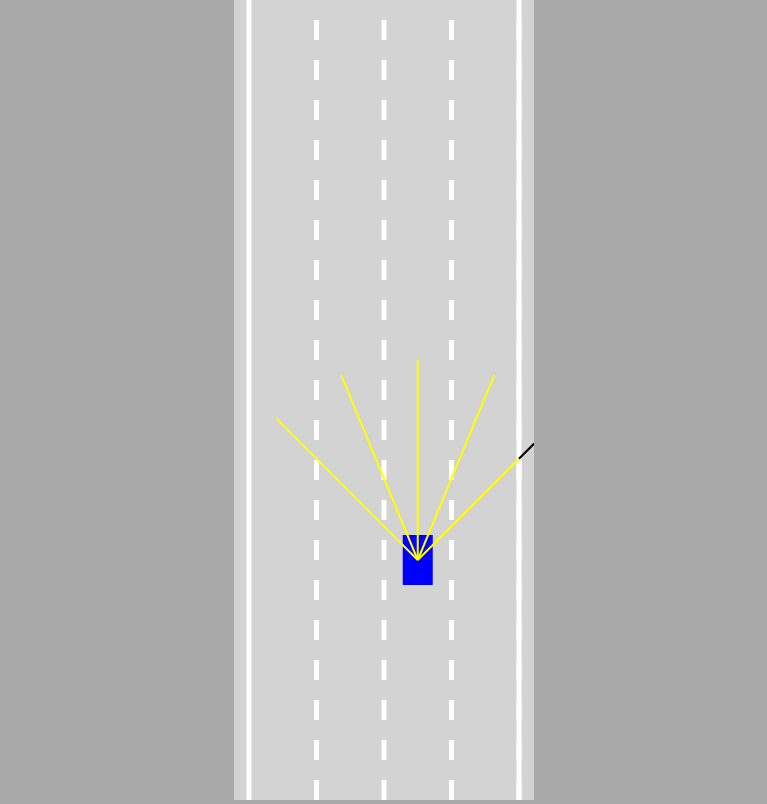
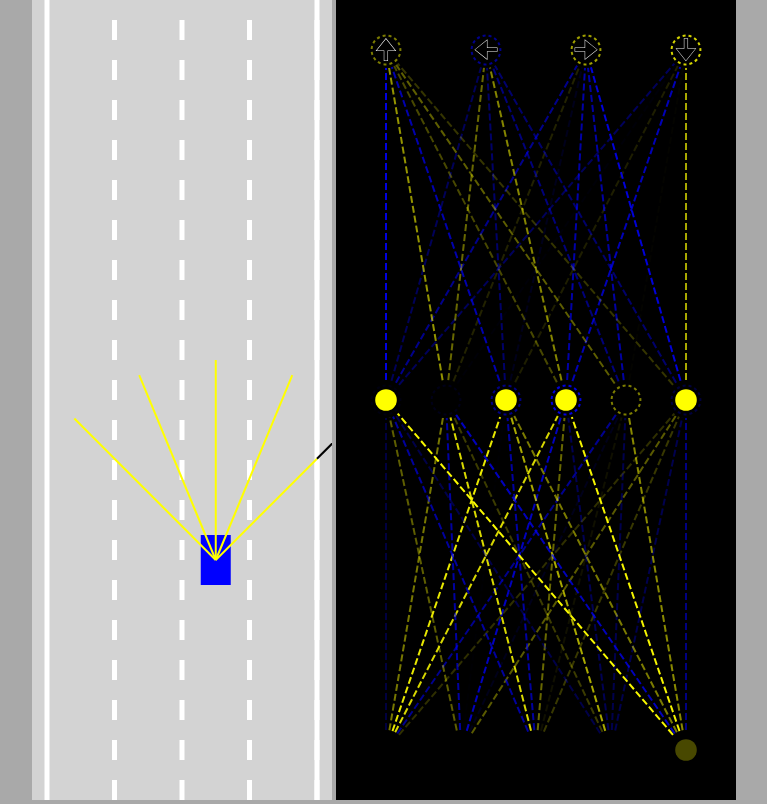
Before and after one commit to carlosmaestro/self-driving-car, a plain HTML site: page index.html in a window 1280 px wide. Shown: the whole page, without its empty margins (256-1023 px from the left). Drawn offline with Linux system fonts and the light colour scheme.

Commit message:
added the network visualizer

```diff
--- a/car.js
+++ b/car.js
@@ -1,9 +1,10 @@
 import Controls from './controls.js';
 import Sensor from './sensor.js';
+import NeuralNetwork from './network.js';
 import { polysIntersect } from './utils.js';
 
 export default class Car {
-  constructor(x, y, width, height, controlType, maxSpeed=3) {
+  constructor(x, y, width, height, controlType, maxSpeed = 3) {
     this.x = x;
     this.y = y;
     this.width = width;
@@ -18,8 +19,13 @@ export default class Car {
     this.angle = 0;
     this.damaged = false;
 
-    if(controlType !='DUMMY'){
+    this.useBrain = controlType == 'AI';
+
+    if (controlType != 'DUMMY') {
       this.sensor = new Sensor(this);
+      this.brain = new NeuralNetwork(
+        [this.sensor.rayCount, 6, 4]
+      );
     }
 
     this.controls = new Controls(controlType);
@@ -33,8 +39,21 @@ export default class Car {
       this.polygon = this.#createPolygon();
       this.damaged = this.#assessDamage(roadBorders, traffic);
     }
-    if(this.sensor){
+    if (this.sensor) {
       this.sensor.update(roadBorders, traffic);
+      const offsets = this.sensor.readings.map(
+        s => s == null ? 0 : 1 - s.offset
+      );
+      const outputs = NeuralNetwork.feedForward(offsets, this.brain);
+
+
+      if (this.useBrain) {
+        this.controls.forward = outputs[0];
+        this.controls.left = outputs[1];
+        this.controls.right = outputs[2];
+        this.controls.reverse = outputs[3];
+      }
+
     }
   }
 
@@ -136,7 +155,7 @@ export default class Car {
     }
     ctx.fill();
 
-    if(this.sensor){
+    if (this.sensor) {
       this.sensor.draw(ctx);
     }
   }
--- a/index.html
+++ b/index.html
@@ -10,7 +10,8 @@
 </head>
 
 <body>
-  <canvas id="mainCanvas"></canvas>
+  <canvas id="carCanvas"></canvas>
+  <canvas id="networkCanvas"></canvas>
   <script type="module" src="main.js"></script>
 </body>
 
--- a/main.js
+++ b/main.js
@@ -1,22 +1,30 @@
 import Car from './car.js';
 import Road from './road.js';
+import Visualizer from './visualizer.js';
 
-const canvas = document.getElementById("mainCanvas");
-canvas.width = 300;
+const carCanvas = document.getElementById("carCanvas");
+carCanvas.width = 300;
 
-const ctx = canvas.getContext("2d");
-const road = new Road(canvas.width / 2, canvas.width * 0.9);
-const car = new Car(road.getLaneCenter(2), 100, 30, 50, 'KEYS');
+const networkCanvas = document.getElementById("networkCanvas");
+networkCanvas.width = 400;
+
+const carCtx = carCanvas.getContext("2d");
+const networkCtx = networkCanvas.getContext("2d");
+
+const road = new Road(carCanvas.width / 2, carCanvas.width * 0.9);
+const car = new Car(road.getLaneCenter(2), 100, 30, 50, 'AI');
+
+window['car'] = car;
 
 const traffic = [
   new Car(road.getLaneCenter(1), -100, 30, 50, 'DUMMY', 2)
 ];
 
-car.draw(ctx);
+car.draw(carCtx);
 
 animate();
 
-function animate() {
+function animate(time) {
 
   for (let i = 0; i < traffic.length; i++) {
     traffic[i].update(road.borders, []);
@@ -24,22 +32,26 @@ function animate() {
 
   car.update(road.borders, traffic);
 
-  canvas.height = window.innerHeight;
+  carCanvas.height = window.innerHeight;
+  networkCanvas.height = window.innerHeight;
 
-  ctx.save();
-  ctx.translate(0, -car.y + canvas.height * 0.7);
+  carCtx.save();
+  carCtx.translate(0, -car.y + carCanvas.height * 0.7);
 
-  road.draw(ctx);
+  road.draw(carCtx);
 
   for (let i = 0; i < traffic.length; i++) {
-    traffic[i].draw(ctx, 'red');
+    traffic[i].draw(carCtx, 'red');
   }
 
-  car.draw(ctx, 'blue');
+  car.draw(carCtx, 'blue');
 
-  ctx.restore();
+  carCtx.restore();
+
+  networkCtx.lineDashOffset = -time / 50;
+  Visualizer.drawNetwork(networkCtx, car.brain);
 
   requestAnimationFrame(animate);
 }
 
-window.appContext = { ctx, road, car };
+window.appContext = { ctx: carCtx, road, car };
--- /dev/null
+++ b/network.js
@@ -0,0 +1,70 @@
+export default class NeuralNetwork {
+  constructor(neuronCounts) {
+    this.levels = [];
+    for (let i = 0; i < neuronCounts.length - 1; i++) {
+      this.levels.push(new Level(neuronCounts[i], neuronCounts[i + 1]))
+    }
+  }
+
+  static feedForward(givenInputs, network) {
+
+    let outputs = Level.feedForward(givenInputs, network.levels[0]);
+    for (let i = 1; i < network.levels.length; i++) {
+      outputs = Level.feedForward(outputs, network.levels[i]);
+    }
+    return outputs;
+  }
+
+}
+
+class Level {
+  constructor(inputCount, outputCount) {
+
+    this.inputCount = inputCount;
+    this.outputCount = outputCount;
+
+    this.inputs = new Array(inputCount);
+    this.outputs = new Array(outputCount);
+    this.biases = new Array(outputCount);
+
+    this.weights = [];
+
+    for (let i = 0; i < inputCount; i++) {
+      this.weights[i] = new Array(outputCount);
+    }
+
+    Level.#randomize(this);
+  }
+
+  static #randomize(level) {
+    for (let i = 0; i < level.inputs.length; i++) {
+      for (let j = 0; j < level.outputs.length; j++) {
+        level.weights[i][j] = Math.random() * 2 - 1;
+      }
+    }
+
+    for (let i = 0; i < level.biases.length; i++) {
+      level.biases[i] = Math.random() * 2 - 1;
+    }
+  }
+
+  static feedForward(givenInputs, level) {
+
+    for (let i = 0; i < level.inputs.length; i++) {
+      level.inputs[i] = givenInputs[i];
+    }
+
+    for (let i = 0; i < level.outputs.length; i++) {
+      let sum = 0;
+      for (let j = 0; j < level.inputs.length; j++) {
+        sum += level.inputs[j] * level.weights[j][i];
+      }
+      if (sum > level.biases[i]) {
+        level.outputs[i] = 1
+      } else {
+        level.outputs[i] = 0
+      }
+    }
+    return level.outputs
+  }
+}
--- a/style.css
+++ b/style.css
@@ -5,6 +5,10 @@ body{
   text-align: center;
 }
 
-#mainCanvas{
+#networkCanvas{
+  background: black;
+}
+
+#carCanvas{
   background: lightgrey;
 }
--- a/utils.js
+++ b/utils.js
@@ -38,4 +38,12 @@ const polysIntersect = (poly1, poly2) => {
   return false;
 }
 
-export { lerp, getIntersection, polysIntersect };
+const getRGBA = (value) => {
+  const alpha = Math.abs(value);
+  const R = value < 0 ? 0 : 255;
+  const G = R;
+  const B = value > 0 ? 0 : 255;
+  return "rgba(" + R + "," + G + "," + B + "," + alpha + ")";
+}
+
+export { lerp, getIntersection, polysIntersect, getRGBA };
--- /dev/null
+++ b/visualizer.js
@@ -0,0 +1,111 @@
+import { getRGBA, lerp } from "./utils.js";
+
+export default class Visualizer {
+  static drawNetwork(ctx, network) {
+    const margin = 50;
+    const left = margin;
+    const top = margin;
+    const width = ctx.canvas.width - margin * 2;
+    const height = ctx.canvas.height - margin * 2;
+
+    const levelHight = height / network.levels.length;
+
+    for (let i = network.levels.length - 1; i >= 0; i--) {
+      const levelTop = top +
+        lerp(
+          height - levelHight,
+          0,
+          network.levels.length == 1
+            ? 0.5
+            : i / (network.levels.length - 1)
+        );
+      ctx.setLineDash([7, 3]);
+      Visualizer.drawLevel(ctx, network.levels[i],
+        left, levelTop, width, levelHight,
+        i == network.levels.length - 1
+          ? ['🠉', '🠈', '🠊', '🠋']
+          : []);
+    }
+  }
+
+  static drawLevel(ctx, level, left, top, width, height, outputLabels) {
+    const right = left + width;
+    const bottom = top + height;
+
+    const { inputs, outputs, weights, biases } = level;
+
+    for (let i = 0; i < inputs.length; i++) {
+      for (let j = 0; j < outputs.length; j++) {
+        ctx.beginPath();
+        ctx.moveTo(
+          Visualizer.#getNodeX(inputs, i, left, right),
+          bottom
+        );
+        ctx.lineTo(
+          Visualizer.#getNodeX(outputs, j, left, right),
+          top
+        );
+        ctx.lineWidth = 2;
+        ctx.strokeStyle = getRGBA(weights[i][j]);
+        ctx.stroke();
+      }
+    }
+
+    const nodeRadius = 18;
+
+    for (let i = 0; i < inputs.length; i++) {
+      const x = Visualizer.#getNodeX(inputs, i, left, right);
+      ctx.beginPath();
+      ctx.arc(x, bottom, nodeRadius, 0, Math.PI * 2)
+      ctx.fillStyle = 'black';
+      ctx.fill();
+      ctx.beginPath();
+      ctx.arc(x, bottom, nodeRadius * 0.6, 0, Math.PI * 2)
+      ctx.fillStyle = getRGBA(inputs[i]);
+      ctx.fill();
+    }
+
+    for (let i = 0; i < outputs.length; i++) {
+      const x = Visualizer.#getNodeX(outputs, i, left, right);
+      ctx.beginPath();
+      ctx.arc(x, top, nodeRadius, 0, Math.PI * 2)
+      ctx.fillStyle = 'black';
+      ctx.fill();
+      ctx.beginPath();
+      ctx.arc(x, top, nodeRadius * 0.6, 0, Math.PI * 2)
+      ctx.fillStyle = getRGBA(outputs[i]);
+      ctx.fill();
+
+      ctx.beginPath();
+      ctx.lineWidth = 2;
+      ctx.arc(x, top, nodeRadius * 0.8, 0, Math.PI * 2);
+      ctx.strokeStyle = getRGBA(biases[i]);
+      ctx.setLineDash([3, 3]);
+      ctx.stroke();
+      ctx.setLineDash([]);
+
+      if (outputLabels[i]) {
+        ctx.beginPath();
+        ctx.textAlign = 'center';
+        ctx.textBaseLine = 'middle';
+        ctx.fillStyle = 'black';
+        ctx.strokeStyle = 'white';
+        ctx.font = (nodeRadius * 1.5) + 'px Arial';
+        ctx.fillText(outputLabels[i], x, top + nodeRadius * 0.5);
+        ctx.lineWidth = 0.5;
+        ctx.strokeText(outputLabels[i], x, top + nodeRadius * 0.5);
+      }
+
+    }
+  }
+
+  static #getNodeX(nodes, index, left, right) {
+    return lerp(
+      left,
+      right,
+      nodes.length == 1
+        ? 0.5
+        : index / (nodes.length - 1)
+    );
+  }
+}
```
Also changed, not shown: README.md.
